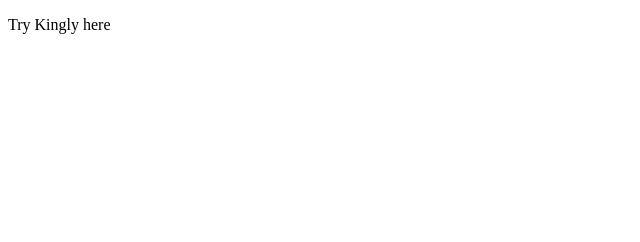
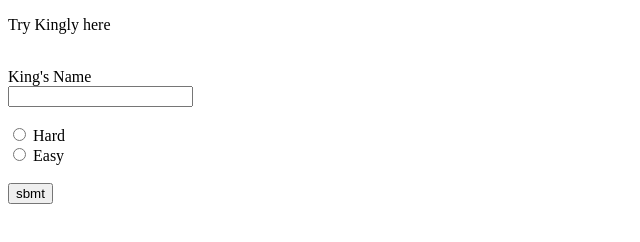
Before and after one commit to screaminheman/screaminheman.github.io, a plain HTML site: page kingly.html in a window 1280 px wide. Shown: the whole page, without its empty margins (0-640 px from the left). Drawn offline with Linux system fonts and the light colour scheme.

Commit message:
Update kingly.html

```diff
--- a/kingly.html
+++ b/kingly.html
@@ -1,6 +1,17 @@
 <!DOCTYPE html>
 <html>
-  <body>
-    <p>Try Kingly here</p>
-  </body>
+<body>
+<p>Try Kingly here</p><br>
+<form action="testination.html">
+  <label for="kingName">King's Name</label><br>
+  <input type="text" id="kingName" name="kingName"><br>
+  <br>
+  <input type="radio" id="hard" name="difficulty" value="hard">
+  <label for="hard">Hard</label><br>
+  <input type="radio" id="easy" name="difficulty" value="easy">
+  <label for="easy">Easy</label><br>
+  <br>
+  <input type="submit" value="sbmt">
+</form>
+</body>
 </html>
```
